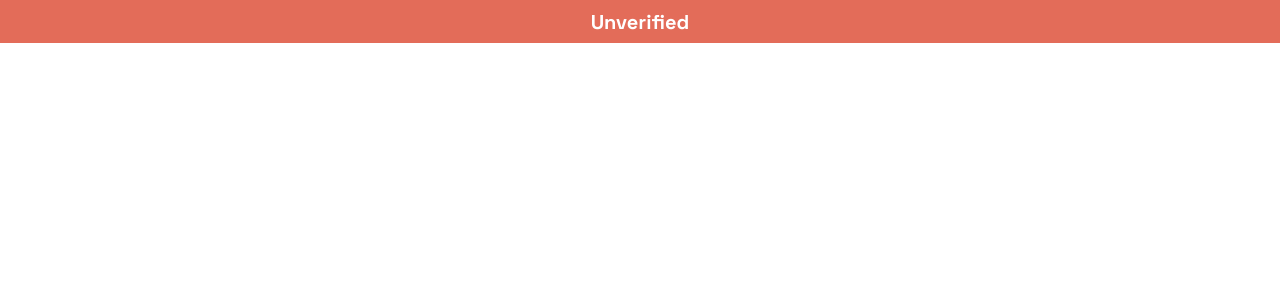
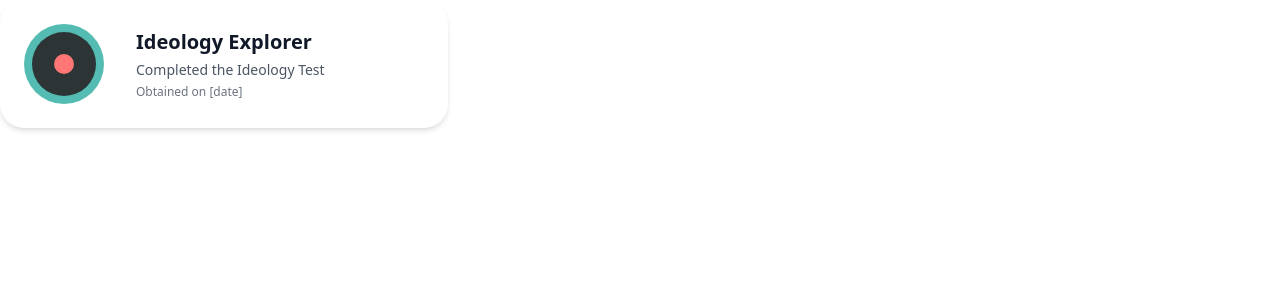
Before and after one commit to bitfalt/miniapp-monorepo, a Next.js app in the folder frontend/: page / in a window 1280 px wide. Shown: the top 300 px of the page. Built offline with nearby package versions, Linux system fonts and the light colour scheme; what @worldcoin/minikit-js would draw is missing.

Commit message:
feat: create achievement card component

```diff
--- a/frontend/src/app/page.tsx
+++ b/frontend/src/app/page.tsx
@@ -1,11 +1,11 @@
 "use client";
 
-import { BannerTop } from '@/components/ui/BannerTop'
+import AchievementCard from '@/components/UI/AchievementCard';
 
 export default function Home() {
   return (
     <div className="flex min-h-screen flex-col">
-      <BannerTop />
+      <AchievementCard />
     </div>
   )
 }
--- /dev/null
+++ b/frontend/src/components/ui/AchievementCard.tsx
@@ -0,0 +1,41 @@
+import React from 'react'
+
+interface AchievementCardProps {
+  title?: string
+  description?: string
+  date?: string
+}
+
+const AchievementCard: React.FC<AchievementCardProps> = ({
+  title = "Ideology Explorer",
+  description = "Completed the Ideology Test",
+  date = "[date]"
+}) => {
+  return (
+    <div className="flex items-center gap-8 p-6 w-full max-w-md bg-white rounded-3xl shadow-md">
+      <div className="relative flex-shrink-0">
+        <div
+          className="w-20 h-20 rounded-full"
+          style={{ backgroundColor: "#55BCB3" }}
+        >
+          <div
+            className="absolute top-1/2 left-1/2 -translate-x-1/2 -translate-y-1/2 w-16 h-16 rounded-full"
+            style={{ backgroundColor: "#2D3436" }}
+          >
+            <div
+              className="absolute top-1/2 left-1/2 -translate-x-1/2 -translate-y-1/2 w-5 h-5 rounded-full"
+              style={{ backgroundColor: "#FF7675" }}
+            />
+          </div>
+        </div>
+      </div>
+      <div className="space-y-1">
+        <h3 className="text-xl font-semibold text-gray-900">{title}</h3>
+        <p className="text-sm text-gray-600">{description}</p>
+        <p className="text-xs text-gray-500">Obtained on {date}</p>
+      </div>
+    </div>
+  )
+}
+
+export default AchievementCard
```
